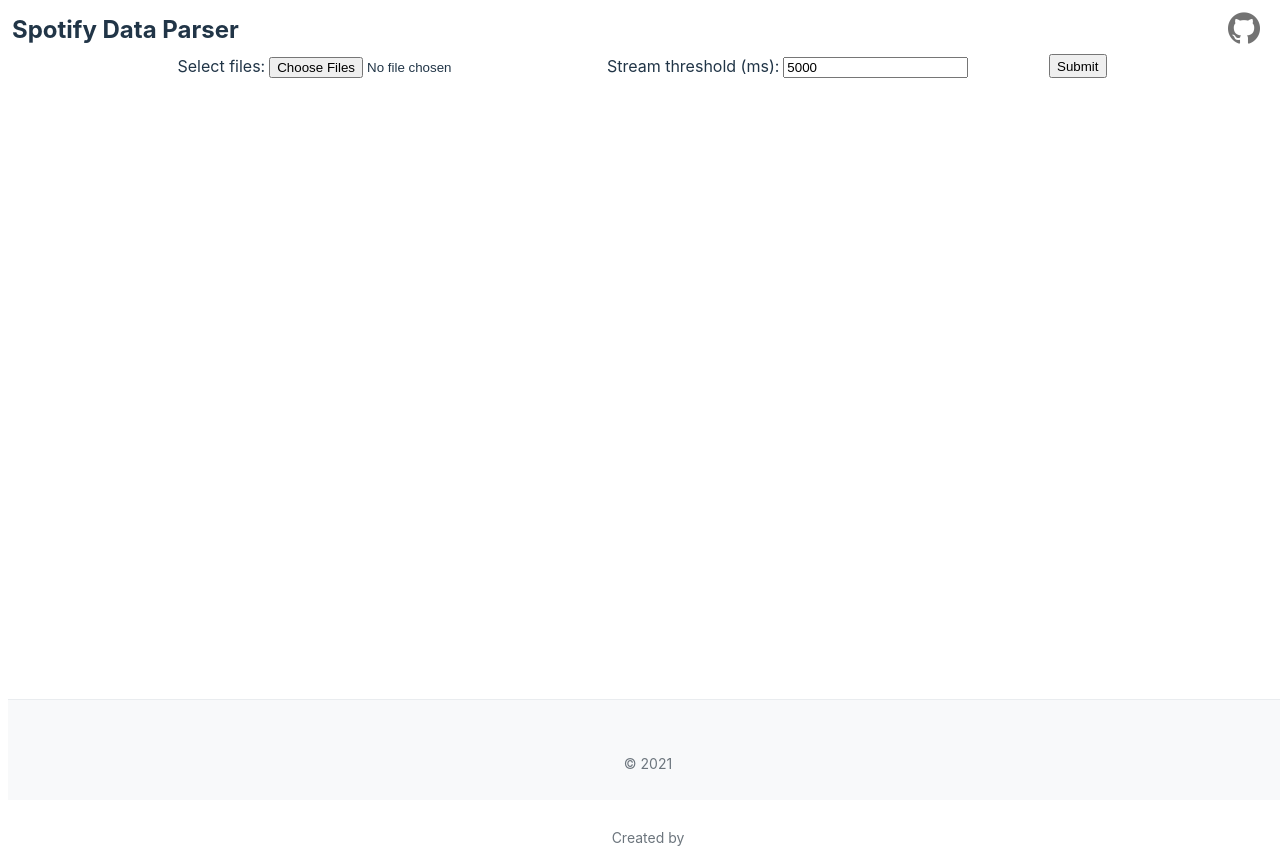
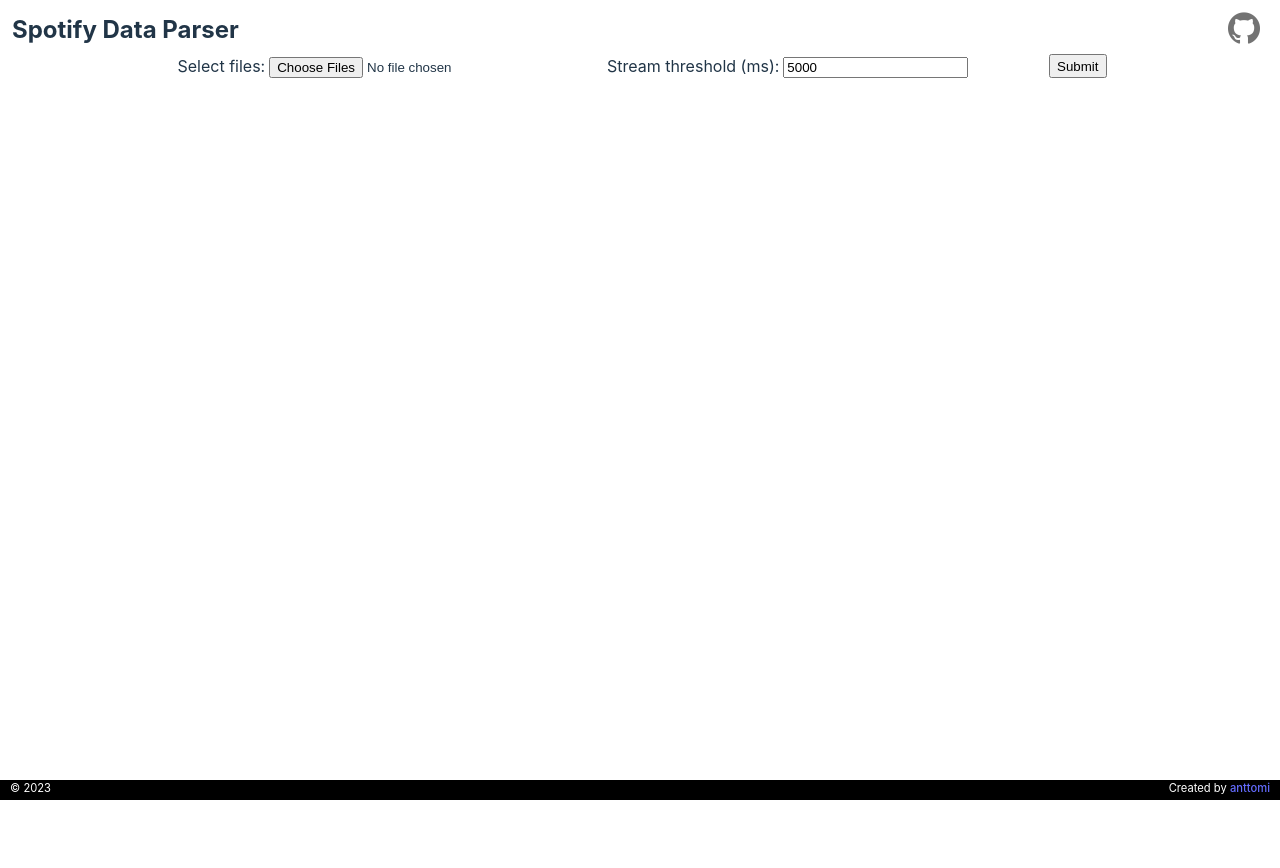
Before and after one commit to anttomi/spotdataweb, a React (Vite) app: page / in a window 1280 px wide. After the commit the page ends 800 px from the top, so only its background shows below. Built offline with nearby package versions, Linux system fonts and the light colour scheme.

Commit message:
Footer: created basic footer with github link FileParser: tweaked rendered item count to keep page readable on smaller screens

```diff
--- a/src/App.tsx
+++ b/src/App.tsx
@@ -1,7 +1,7 @@
 import './styles/App.css'
 import FileParser from './FileParser'
 import Header from './Header'
-import Footer from './footer'
+import Footer from './Footer'
 
 function App() {
 
--- a/src/FileParser.tsx
+++ b/src/FileParser.tsx
@@ -28,8 +28,8 @@
     const [streamingData, setStreamingData] = useState<Array<Artist>>([])
     const [loading, setLoading] = useState<Boolean>()
 
-    //Tools height about 206,5 when small screen, magic number
-    const itemCount = Math.floor((window.innerHeight-206) / 90)
+    //Tools height about 206,5, bottom tools about 90 when small screen, magic number
+    const itemCount = Math.floor((window.innerHeight-206-90) / 90)
 
     const onFileLoad = (files: FileList, threshold: number) => {
 
--- a/src/Footer.tsx
+++ b/src/Footer.tsx
@@ -4,9 +4,9 @@
 
     return (
         <footer>
-            <div className="footer">
-                <p>© 2021</p>
-                <p>Created by <a href=""></a></p>
+            <div className="Footer-Container">
+                <p>© {new Date().getFullYear()}</p>
+                <p>Created by <a href="https://github.com/anttomi">anttomi</a></p>
             </div>
         </footer>
     )
--- a/src/styles/App.css
+++ b/src/styles/App.css
@@ -1,3 +1,4 @@
 #root {
   width: 100%;
+  padding-bottom: 25px;
 }
--- a/src/styles/Footer.css
+++ b/src/styles/Footer.css
@@ -1,15 +1,26 @@
+.Footer-Container {
+    background-color: black;
+    display: flex;
+    justify-content: space-between;
+    align-items: center;
+    padding-left: 10px;
+    padding-right: 10px;
+    height: 20px;
+
+}
+
 footer {
-    background-color: #f8f9fa;
-    padding: 20px 0;
+    position: fixed;
+    bottom: 0;
+    left: 0;
+    width: 100%;
+    z-index: 10;
+}
+
+footer p {
+    color: white;
     text-align: center;
-    position: absolute;
-    bottom: 0;
-    width: 100%;
-    height: 60px;
-    line-height: 60px;
-    color: #6c757d;
-    font-size: 14px;
-    font-weight: 400;
-    border-top: 1px solid #e9ecef;
-    z-index: 1;
+    height: 100%;
+    margin: 0;
+    font-size: 0.7em;
 }
```
